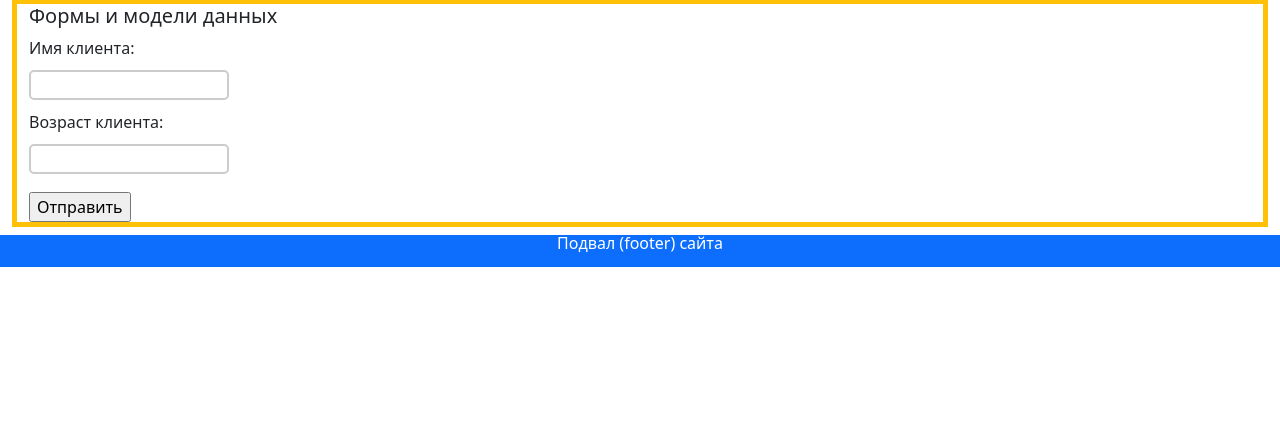
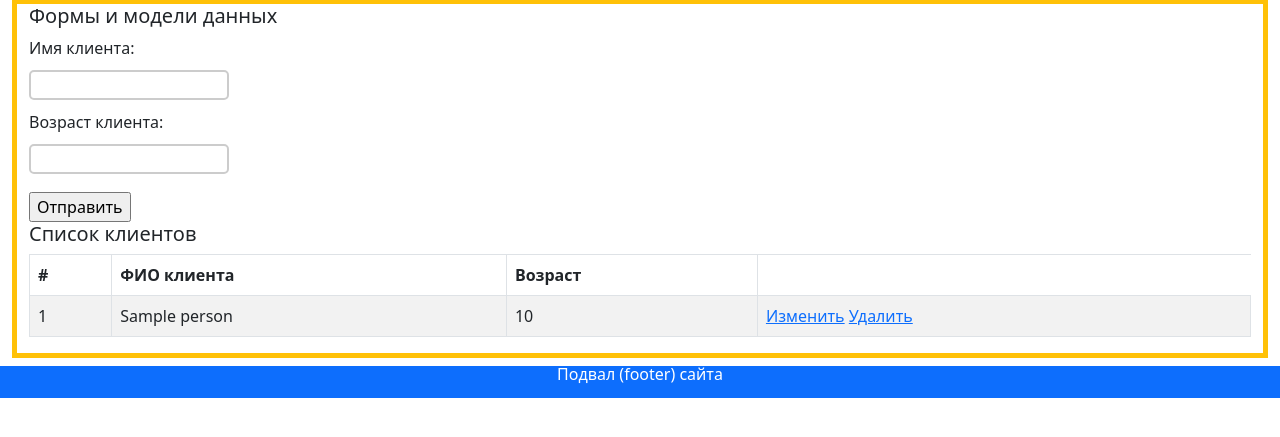
Before and after one commit to OIITuMuCT/hello, a Django app: page /my-form3 in a window 1280 px wide. Shown: the part 164-601 px from the top of the page. Run offline with Django 5.2, Linux system fonts and the light colour scheme; tables that the repository leaves empty hold one stand-in row (values such as "Sample post"); parts of the project's set-up code (start-up, migrations or seed data) failed here and were passed over; some libraries are stand-ins or nearby versions.

Commit message:
add edit and delete views

```diff
--- a/firstapp/views.py
+++ b/firstapp/views.py
@@ -3,7 +3,7 @@ from django.shortcuts import render, redirect
 from django.http import (
     HttpResponse,
     HttpResponsePermanentRedirect,
-    HttpResponseRedirect,
+    HttpResponseNotFound,
     HttpResponseBadRequest,
     HttpResponseForbidden,
 )
@@ -78,7 +78,7 @@ def my_form3(request):
             person = Person()
             person.name=form.cleaned_data['name']
             person.age=form.cleaned_data['age']
-            # person.save()
+            person.save()
             for name, value in form.cleaned_data.items():
                 print("{}: ({}) {}".format(name, type(value), value))
                 print("Запись добавлена в базу данных Имя: {0} Возраст: {1}".format(person, person.age))
@@ -89,8 +89,27 @@ def my_form3(request):
     context = {"my_text": my_text, "people": people, "form": form}
     return render(request, 'firstapp/my_form3.html', context)
 
+# Изменение данных о клиенте в БД
 def edit_form(request, id):
-    pass
+    person = Person.object_person.get(id=id)
+    # Если пользователь вернул отредактированные данные
+    if request.method == "POST":
+        person.name = request.POST.get("name")
+        person.age = request.POST.get("age")
+        person.save()
+        return redirect('my_form3')
+    # Если пользователь отправляет данные на редактирование
+    data = { "person": person}
+    return render(request, "firstapp/my_form.html", context=data)
+# Удаление данны о клиенте из БД
+def delete(request, id):
+    try:
+        person = Person.object_person.get(id=id)
+        person.delete()
+        return redirect('my_form3')
+    except Person.DoesNotExist:
+        return HttpResponseNotFound("<h2>Объект не найден</h2>")
+
 def access(request, age):
     if age not in range(1, 111):
         return HttpResponseBadRequest("Некорректные данные")
--- a/templates/firstapp/index.html
+++ b/templates/firstapp/index.html
@@ -31,6 +31,7 @@
 <div class="row">
     <div class="col text-center">
         <div>{{my_text}}</div>
+        {{my_text}}
         {% if people_kol > 0 %}
         <h5>
             количество введенных пользователей - {{ people_kol }}
--- a/templates/firstapp/my_form3.html
+++ b/templates/firstapp/my_form3.html
@@ -21,23 +21,27 @@
       {% endfor %}
     </div>
     <input type="submit" value="Отправить" />
-    {% if people.count > o %}
-    <h5>Список клиентов</h5>
-    <table class="table table-striped table-bordered text-start">
-      <thead>
-        <tr>
-          <tr>#</tr>
-          <tr>ФИО клиента</tr>
-          <th>Возраст</th>
+    {% if people.count > 0 %}
+      <h5>Список клиентов</h5>
+      <table class="table table-striped table-bordered text-start">
+        <thead>
+          <tr>
+            <th>#</th>
+            <th>ФИО клиента</th>
+            <th>Возраст</th>
         </tr>
       </thead>
       <tbody>
         {% for person in people %}
-        <th>
-          <th>{{person.id}}</th>
-          <th>{{person.name}}</th>
-          <th>{{person.age}}</th>
-        </th>
+        <tr>
+          <td>{{person.id}}</td>
+          <td>{{person.name}}</td>
+          <td>{{person.age}}</td>
+          <td>
+            <a href="edit_form/{{person.id}}">Изменить</a>
+            <a href="delete/{{person.id}}">Удалить</a>
+          </td>
+        </tr>
         {% endfor %}
       </tbody>
     </table>
```
Also changed, not shown: templates/firstapp/edit_form.html (added, +24 -0 lines).
